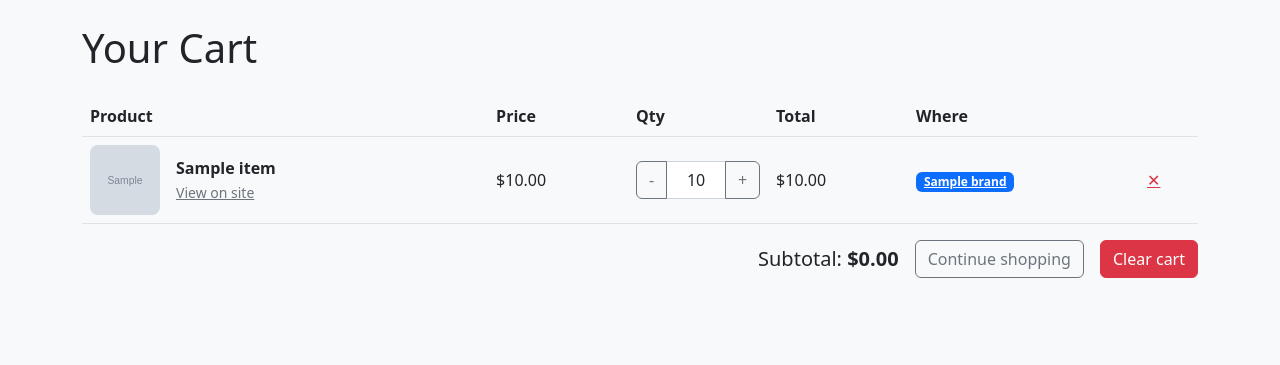
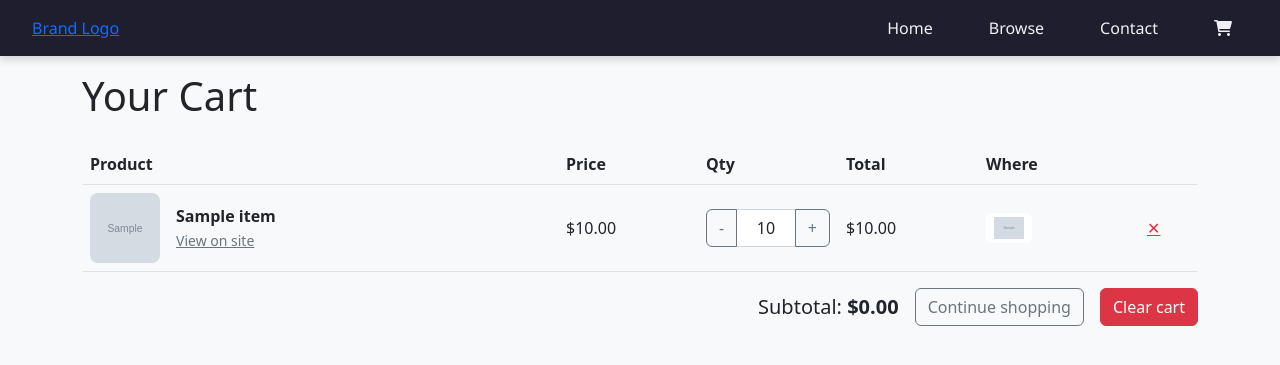
Before and after one commit to Chris-Karagiannis/CSCxUPCHackathon, a Flask app: template templates/cart.jinja in a window 1280 px wide. Shown: the top 365 px of the page. Run offline with Flask 3, Linux system fonts and the light colour scheme; the template is opened without the code that fills it: most values are stand-ins (such as "Sample title", 1, 10 or a date in 2020); grey boxes marked "Sample" are stand-in pictures.

Commit message:
Add  brand logo to cart where it links to the actual website

```diff
--- a/app.py
+++ b/app.py
@@ -53,7 +53,7 @@
     if ids:
         placeholders = ",".join(["?"]*len(ids))
         with get_db() as db:
-            rows = db.execute(f"SELECT id, title, price, img, link, brand FROM Product WHERE id IN ({placeholders})", ids).fetchall()
+            rows = db.execute(f"SELECT p.id as id, title as title, price, p.img as img, p.link as link, p.brand as brand, b.img as brand_logo FROM Product as p JOIN Brand as b ON p.brand = b.id WHERE p.id IN ({placeholders})", ids).fetchall()
         for row in rows:
             qty = int(cart.get(str(row["id"]), 0))
             line_total = row["price"] * qty
@@ -65,10 +65,11 @@
                 "link": row["link"],
                 "price": row["price"],
                 "brand": row["brand"],
+                "brand_logo": row["brand_logo"],
                 "qty": qty,
                 "line_total": line_total
             })
-    return render_template("cart.html", items=products, subtotal=subtotal)
+    return render_template("cart.jinja", items=products, subtotal=subtotal)
 
 @app.post("/cart/add")
 def cart_add():
@@ -97,11 +98,13 @@
         qty = int(data.get("qty", 1))
     except (TypeError, ValueError):
         return jsonify({"ok": False, "error": "invalid product"}), 400
+    qty = max(0, qty)
     cart = ensure_cart()
     if qty <= 0:
         cart.pop(str(pid), None)
     else:
-        cart[str(pid), None]
+        cart[str(pid)] = qty
+
     session["cart"] = cart
     return jsonify({"ok": True, "cartCount": sum(int(v) for v in cart.values())})
 
--- a/templates/cart.jinja
+++ b/templates/cart.jinja
@@ -5,13 +5,14 @@
   <meta charset="utf-8" />
   <title>Your Cart</title>
   <link href="https://cdn.jsdelivr.net/npm/bootstrap@5.2.3/dist/css/bootstrap.min.css" rel="stylesheet" integrity="sha384-rbsA2VBKQhggwzxH7pPCaAqO46MgnOM80zW1RWuH61DGLwZJEdK2Kadq2F9CUG65" crossorigin="anonymous">
+  {% include 'shared/navBar.jinja' %}
 </head>
 <body class="bg-light">
 <div class="container py-4">
-  <h1 class="mb-4">Your Cart</h1>
+  <h1 class="mb-4 pt-5">Your Cart</h1>
 
   {% if items|length == 0 %}
-    <div class="alert alert-info">Your cart is empty. <a href="{{ url_for('browse') }}">Browse products</a>.</div>
+    <div class="alert alert-info">Your cart is empty. <a class="btn btn-primary" href="{{ url_for('browse') }}">Browse products</a></div>
   {% else %}
   <div class="table-responsive">
     <table class="table align-middle">
@@ -47,11 +48,12 @@
           </td>
           <td>${{ '%.2f'|format(it.line_total) }}</td>
           <td>
-            <a href="{{ it.link }}"class="badge bg-primary">
-                {{ it.brand }}
+            <a href="{{ it.link }}"class="badge bg-white">
+                <img src="{{ it.brand_logo }}" width="30px"/>
             </a>
           </td>
-          <td><button class="btn btn-link text-danger p-0 btn-remove" data-id="{{ it.id }}">✕</button></td>
+          <td><button class="btn btn-link text-danger p-0 btn-remove" data-id="{{ it.id }}">✕</button>
+          </td>
         </tr>
         {% endfor %}
       </tbody>
--- a/templates/shared/navBar.jinja
+++ b/templates/shared/navBar.jinja
@@ -8,6 +8,6 @@
         <li><a href="/">Home</a></li>
         <li><a href="/browse">Browse</a></li>
         <li><a href="#">Contact</a></li>
-        <li><a href="#" title="View Cart"><span><i class="fa-solid fa-cart-shopping"></i></span></a></li>
+        <li><a href="/Cart" title="View Cart"><span><i class="fa-solid fa-cart-shopping"></i></span></a></li>
     </ul>
 </nav>
```
